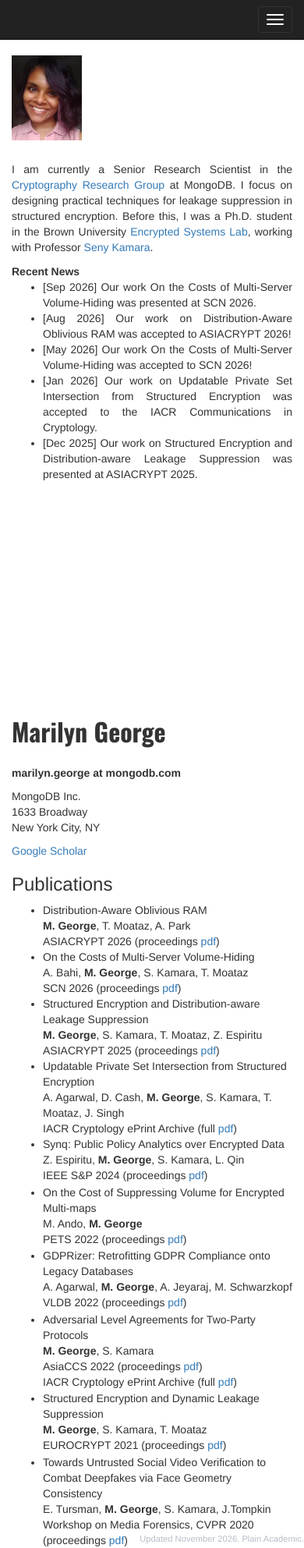
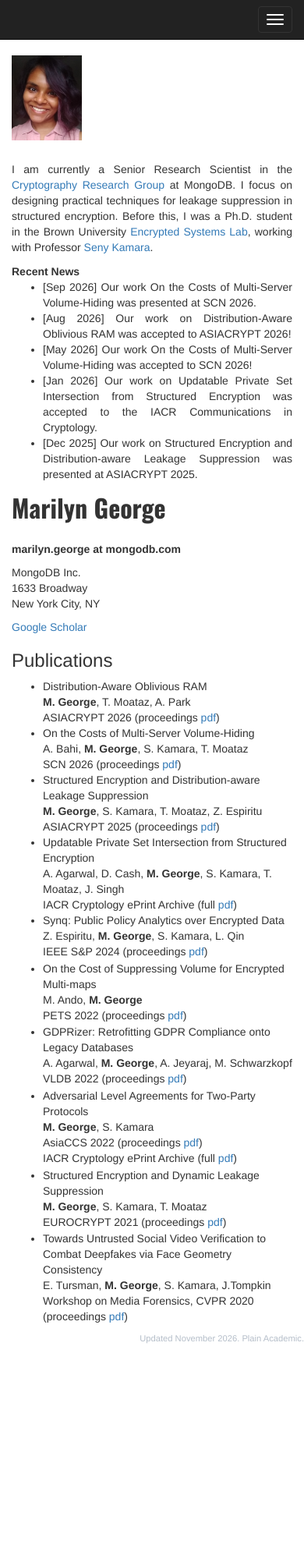
Before and after one commit to marilyngeo/marilyngeo.github.io, a plain HTML site: page index.html in a window 390 px wide. Shown: the whole page at 78% size. After the commit the page ends 1724 px from the top, so only its background shows below. Drawn offline with nearby package versions, Linux system fonts and the light colour scheme.

Commit message:
Formatting

```diff
--- a/index.html
+++ b/index.html
@@ -48,7 +48,7 @@
         <div class="row">
 
             <!-- Entries Column -->
-            <div class="col-md-8" style="height: 100vh;">
+            <div class="col-md-8">
 
                 <!-- Main Image -->
                 <img class="img-responsive" width="25%" src="marilyn.jpeg" alt=""><br>
@@ -77,6 +77,7 @@
                     <!-- <li> [July 2023] Our work on Synq: Public Policy Analytics over Encrypted Data is accepted to IEEE S&P 2024. </li>
                     <li> [Aug 2022] Joined the <a href="https://www.mongodb.com/company/research/cryptography-research-group">Cryptography Research Group</a> at MongoDB as a Research Scientist. </li>
                     <li> [May 2022] Defended my thesis on Compliant and Secure Databases. </li> -->
+                  </ul>
                 </div>
 
             </div>
@@ -99,7 +100,7 @@
 
 
             <!-- Publications -->
-            <div class="col-md-8" style="height: 100vh;">
+            <div class="col-md-8">
                 <h3 id="publications">Publications</h3>
                 <ul>
                 <li class="paper"> Distribution-Aware Oblivious RAM
```
